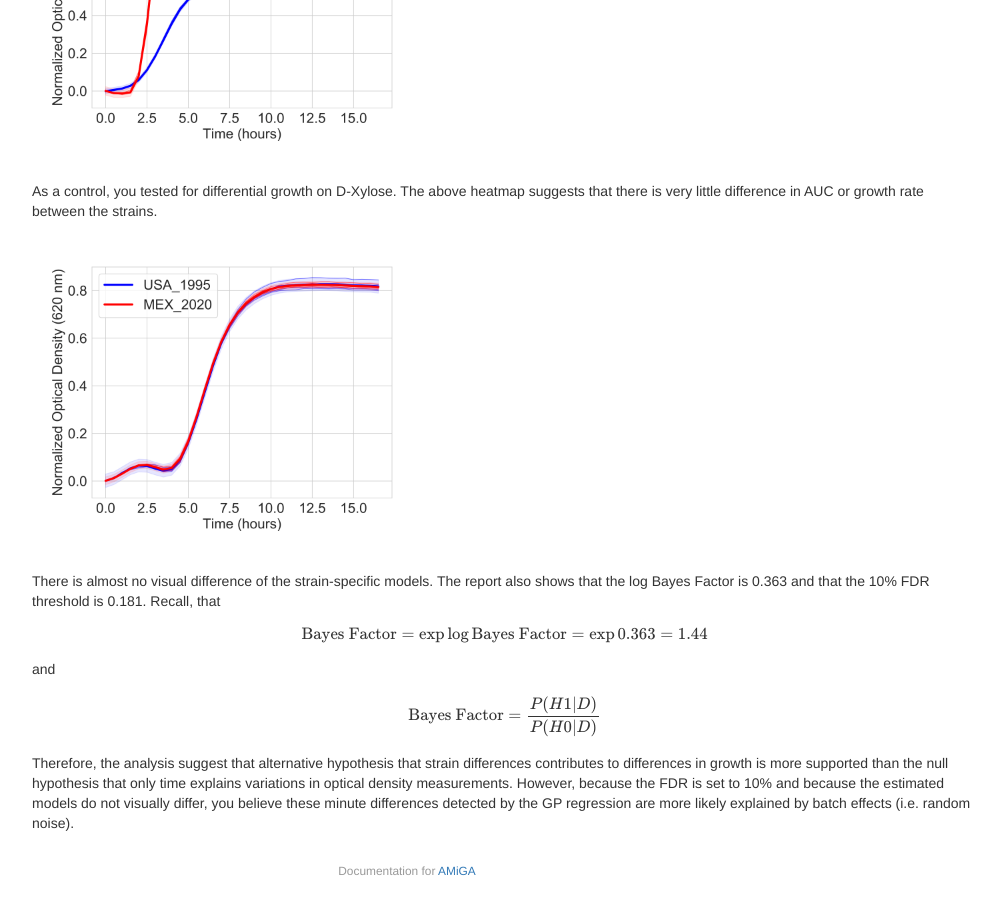
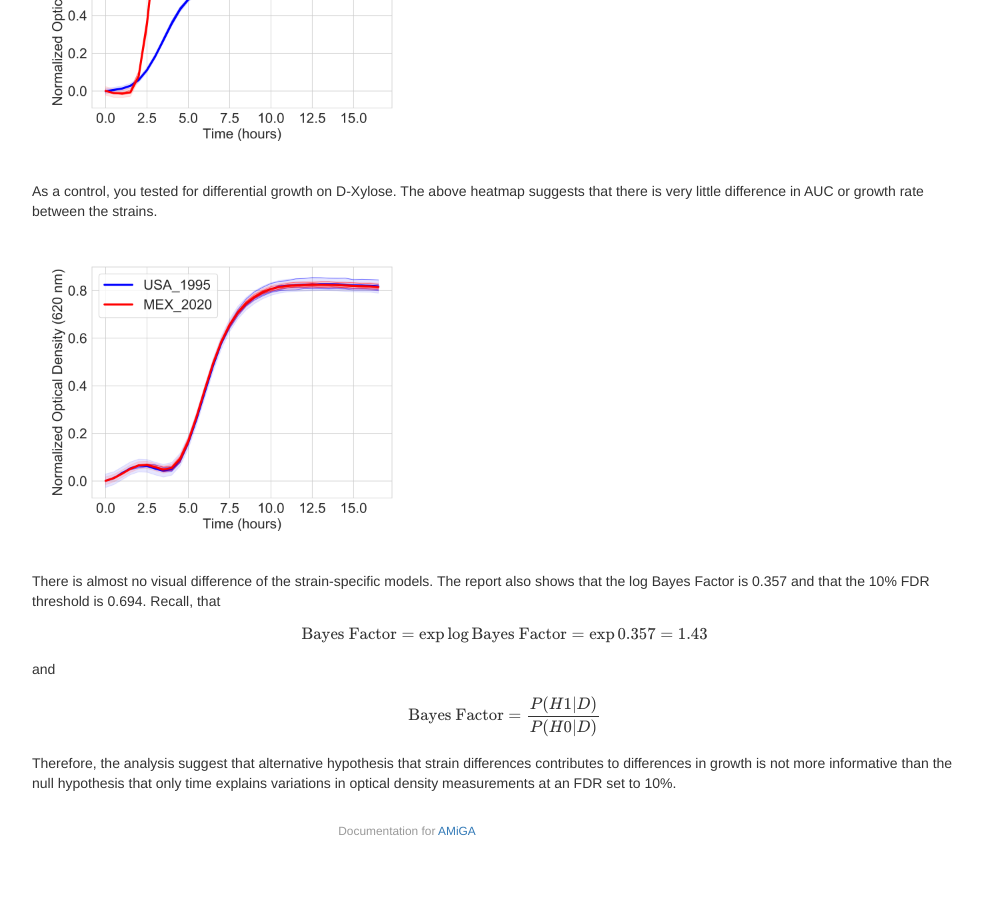
Before and after one commit to firasmidani/amiga, a Jekyll site: the page built from docs/_posts/2020-03-23-example.md, in a window 1280 px wide and 900 px high, scrolled down 4385 px. Shown: the whole window, without its empty margins (233-1234 px from the left). Built offline with Jekyll 4.4.1, drawn with Linux system fonts in a browser that asks for light colours; formulas are drawn with MathJax 3; after the commit the page ends 5245 px from its top, so only the background shows below that.

Commit message:
updated docs: hypothesis testing examples

```diff
--- a/docs/_posts/2020-03-23-example.md
+++ b/docs/_posts/2020-03-23-example.md
@@ -183,12 +183,12 @@ As a control, you tested for differential growth on D-Xylose. The above heatmap
 
 <br />
 
-There is almost no visual difference of the strain-specific models. The report also shows that the log Bayes Factor is 0.363 and that the 10% FDR threshold is 0.181. Recall, that
+There is almost no visual difference of the strain-specific models. The report also shows that the log Bayes Factor is 0.357 and that the 10% FDR threshold is 0.694. Recall, that
 
-$$\text{Bayes Factor} = \exp{\log \text{Bayes Factor}} = \exp{0.363} = 1.44$$
+$$\text{Bayes Factor} = \exp{\log \text{Bayes Factor}} = \exp{0.357} = 1.43$$
 
 and
 
 $$\text{Bayes Factor} = \frac{P(H1|D)}{P(H0|D)}$$
 
-Therefore, the analysis suggest that alternative hypothesis that strain differences contributes to differences in growth is more supported than the null hypothesis that only time explains variations in optical density measurements. However, because the FDR is set to 10% and because the estimated models do not visually differ, you believe these minute differences detected by the GP regression are more likely explained by batch effects (i.e. random noise).
+Therefore, the analysis suggest that alternative hypothesis that strain differences contributes to differences in growth is not more informative than the null hypothesis that only time explains variations in optical density measurements at an FDR set to 10%.
```
